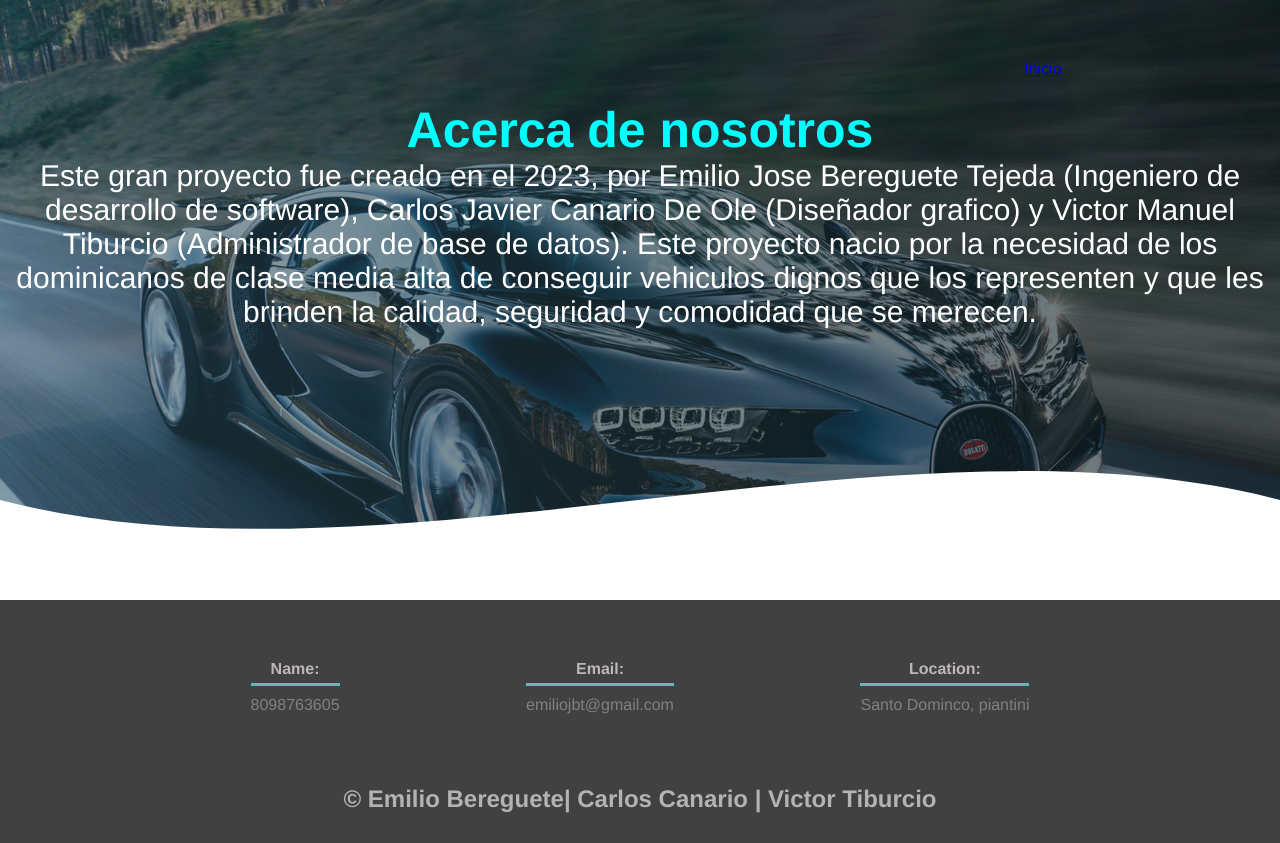
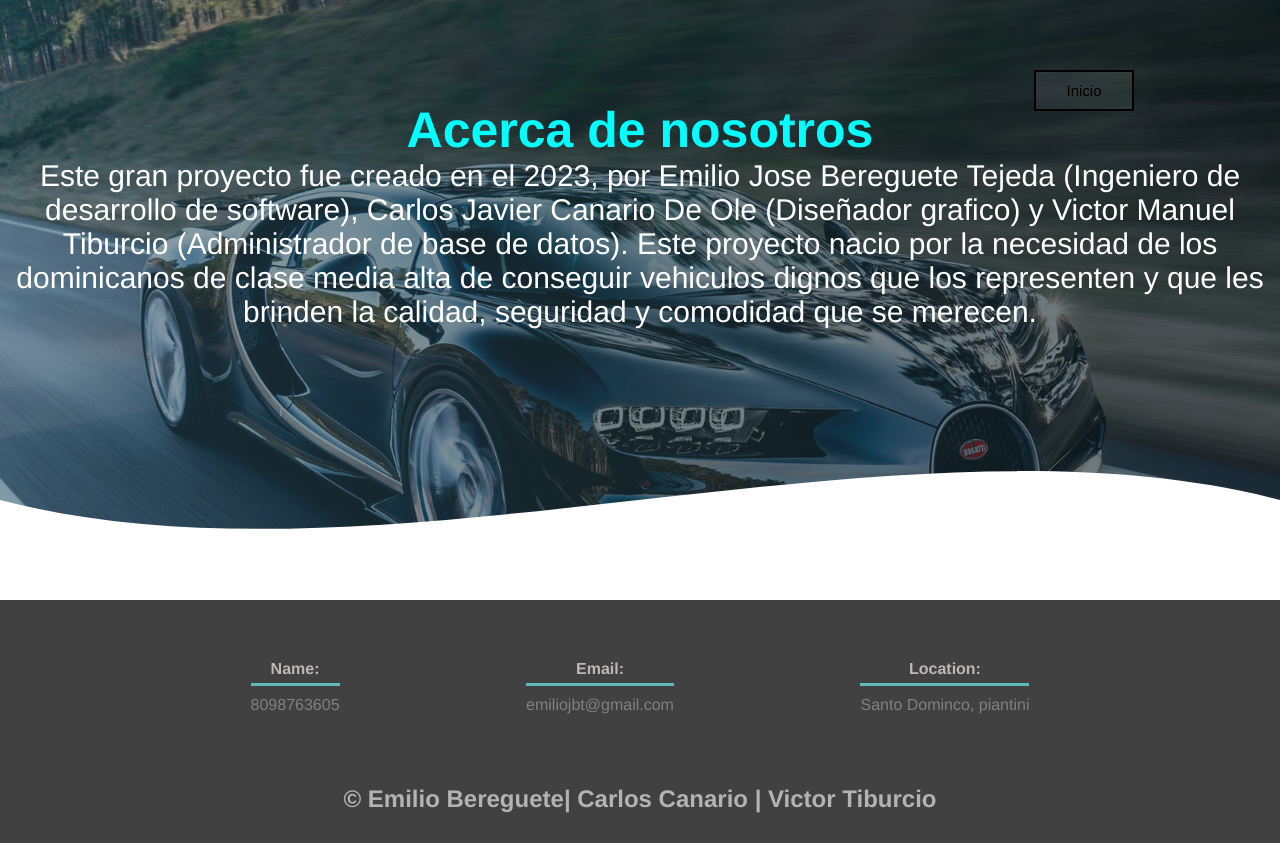
Before and after one commit to axelemilio/AutosRd, a plain HTML site: page AcercaDe.html in a window 1280 px wide. Drawn offline with Linux system fonts and the light colour scheme.

Commit message:
estilos.css

```diff
--- a/css/estilos.css
+++ b/css/estilos.css
@@ -5,6 +5,32 @@
 }
 body {
     font-family:'Franklin Gothic Medium', 'Arial Narrow', Arial, sans-serif;
+}
+.unicos {
+    background: rgba(255, 255, 255, 0.068);
+    padding-top: 10px;
+    padding-bottom: 10px;
+        font-size: 15px;
+        color: rgb(0, 0, 0);
+        font-weight: 300;
+        text-decoration: none;
+        margin: 10px 10px 10px 10px;
+        border: 2px solid black;
+      width:100px;
+      align-items: center;
+      display: flex;
+      justify-content: space-evenly;
+      transition: 0.5s;
+}
+.unicos:hover {
+    background: rgb(250, 73, 73);
+    text-decoration: underline;
+    border: solid 2px black;
+    align-items: center;
+    display: flex;
+    justify-content:space-evenly;
+   border-radius: 20px;
+   transition: 0.5s;
 }
 .contenedor {
     padding:60px 0;
@@ -139,6 +165,7 @@ padding-bottom: 10px;
   align-items: center;
   display: flex;
   justify-content: space-evenly;
+  transition: 0.5s;
 }
 
 nav > .aa:hover{
```
